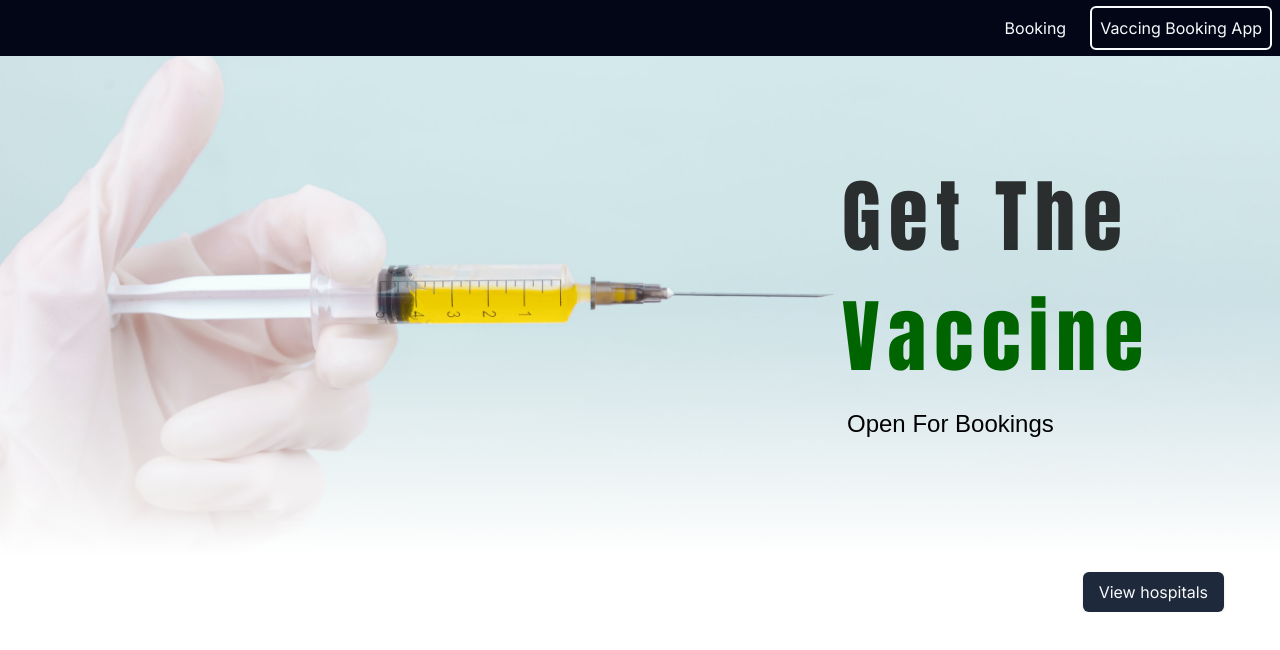
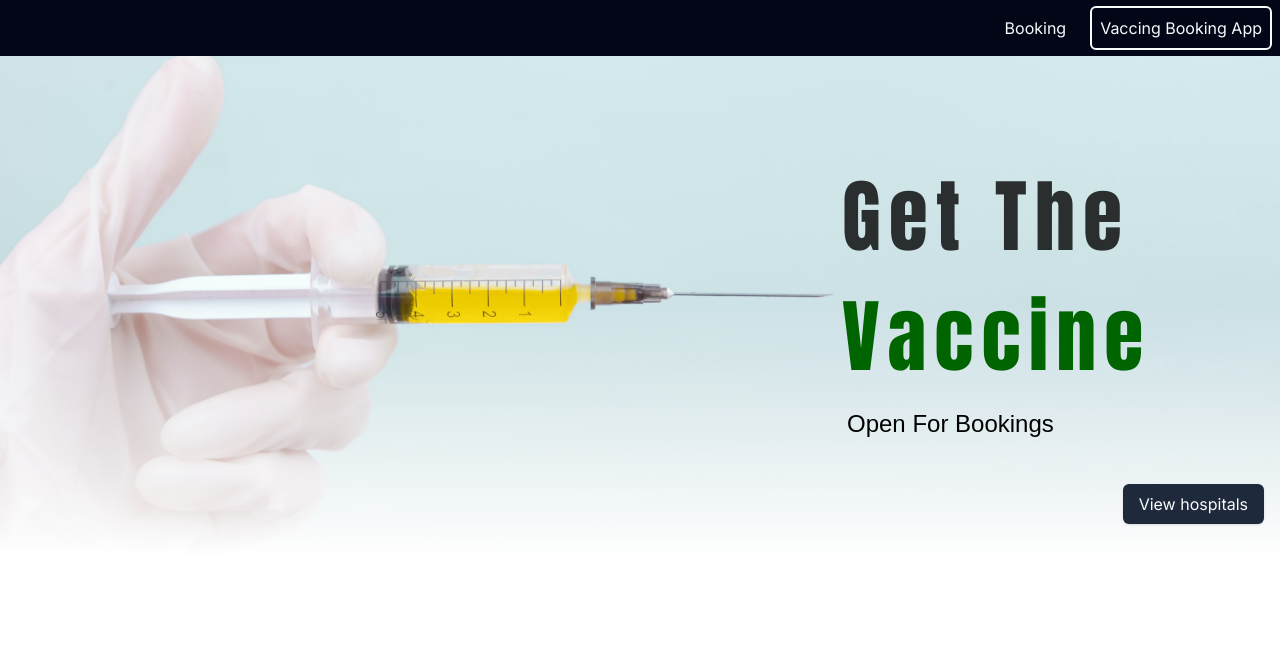
Before and after one commit to ChanathipK/2110507-ChanathipKulsirilak-Assignment-vaccine-book-app, a Next.js app: page / in a window 1280 px wide. Shown: the top 650 px of the page. Built offline with nearby package versions, Linux system fonts and the light colour scheme.

Commit message:
asgmt07 move NavigateButton to MainBanner

```diff
--- a/src/app/page.tsx
+++ b/src/app/page.tsx
@@ -1,12 +1,9 @@
 import Banner from '@/components/MainBanner';
-import CardPanel from '@/components/CardPanel';
-import NavigateButton from '@/components/NavigateButton';
 
 export default function Home() {
   return (
     <main className="w-full mt-14">
       <Banner />
-      <NavigateButton prompt="View hospitals" path="/hospital" />
     </main>
   )
 }
--- a/src/components/MainBanner.tsx
+++ b/src/components/MainBanner.tsx
@@ -2,6 +2,7 @@
 import Image from "next/image";
 import styles from './mainbanner.module.css';
 import { useState } from 'react';
+import NavigateButton from "./NavigateButton";
 
 let headingClassName:string = styles.bannerHeading + " " + styles.letterSpacingBig;
 
@@ -16,6 +17,7 @@ export default () => {
             <h1 className={headingClassName + " select-none"}>Get The<br /><span className={styles.textDarkGreen}>Vaccine</span></h1>
             <div className={styles.transparentWhite}></div>
             <h2 className={styles.bookingsHeading + " select-none"}>Open For Bookings</h2>
+            <NavigateButton prompt="View hospitals" path="/hospital" />
             <Image
                 src={"/images/" + imageNameArray[imageIndex%4]}
                 alt="Vaccine"
--- a/src/components/NavigateButton.tsx
+++ b/src/components/NavigateButton.tsx
@@ -3,9 +3,9 @@ import { useRouter } from "next/navigation";
 
 export default function NavigateButton({prompt, path} : {prompt: string, path: string}) {
     const router = useRouter();
-    router.prefetch(path);
+    // router.prefetch(path);
     return (
-        <div className="flex flex-row-reverse px-14 mt-4">
+        <div className="mt-14 z-40 flex flex-row-reverse px-4 absolute right-0 bottom-8">
             <button
             className="bg-slate-800 text-slate-50 px-4 py-2 rounded-md shadow transition duration-200 hover:shadow-md"
             onClick={(e)=>{
```
